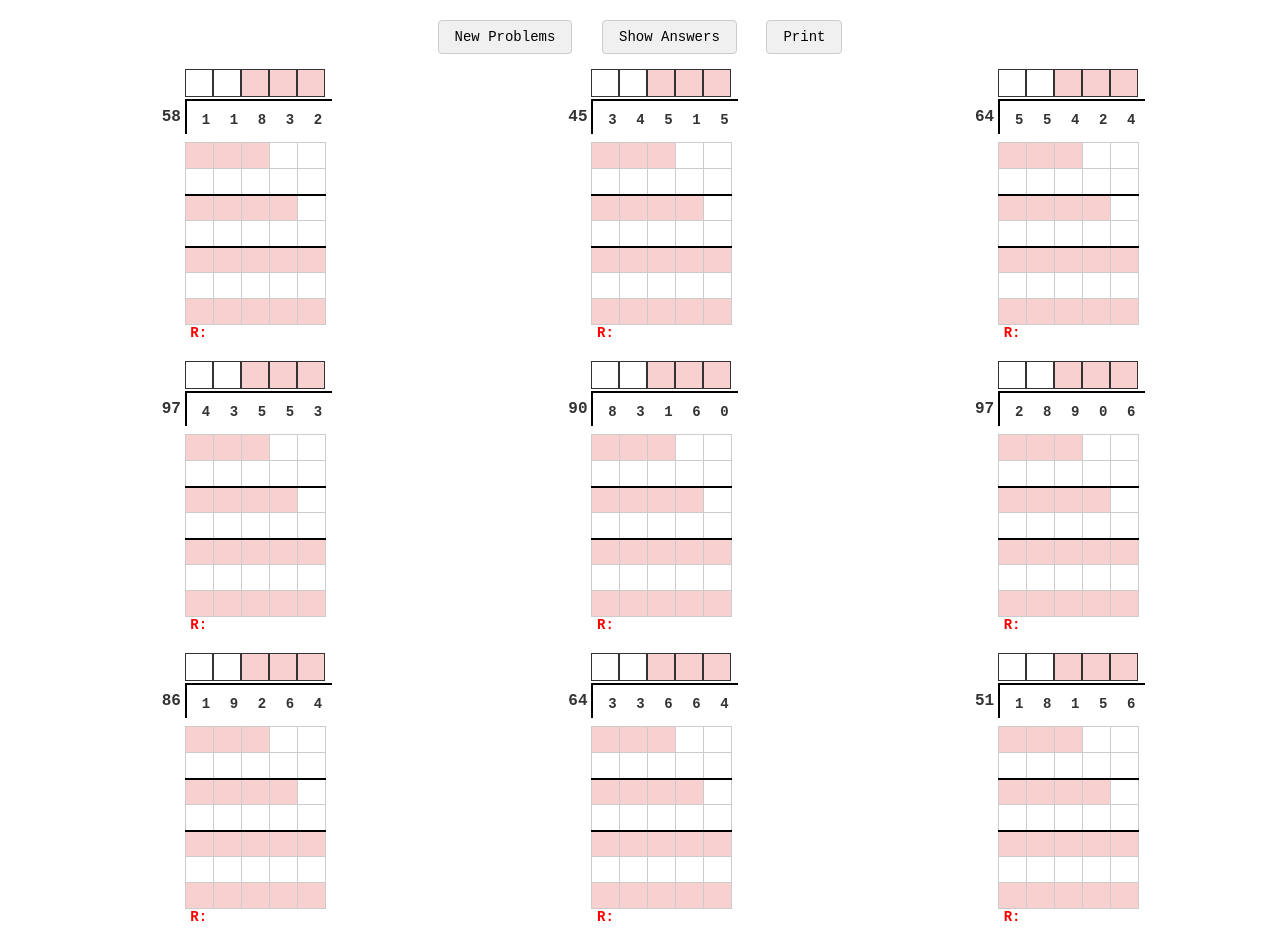
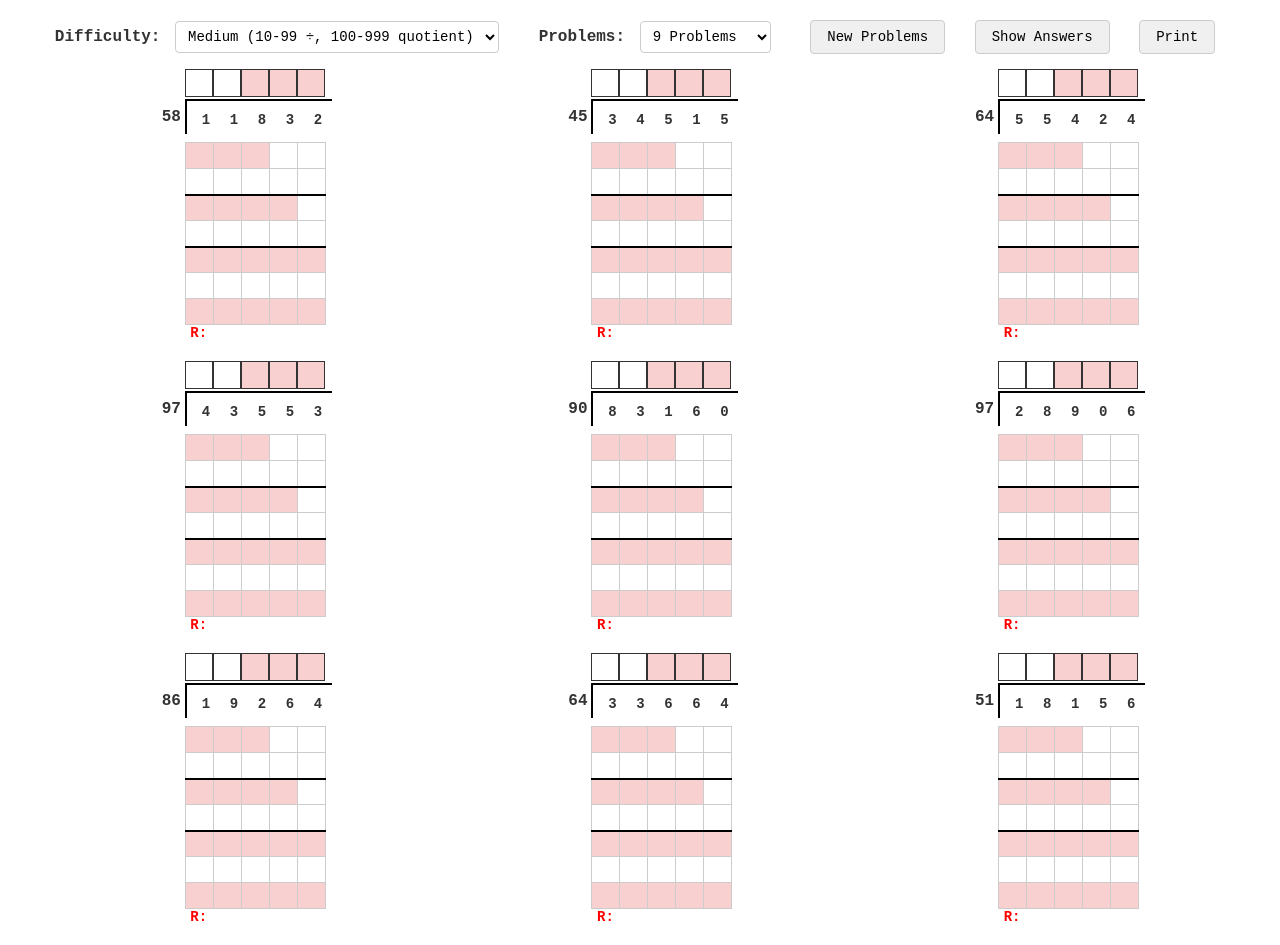
Before and after one commit to morphkurt/long-division, a website: page web/index.html in a window 1280 px wide. Drawn offline with Linux system fonts and the light colour scheme.

Commit message:
Add complexity and problem count controls to web interface
- Add difficulty selector (Easy/Medium/Hard) with same settings as CLI
- Add problem count selector (6/9/12 problems)
- Update grid layout dynamically based on problem count
- Auto-generate new problems when settings change
- Match CLI functionality in web interface

```diff
--- a/web/index.html
+++ b/web/index.html
@@ -37,6 +37,21 @@
 
         .controls button:hover {
             background: #e0e0e0;
+        }
+
+        .controls label {
+            font-weight: bold;
+            margin-right: 5px;
+        }
+
+        .controls select {
+            margin-right: 10px;
+            padding: 6px 8px;
+            font-family: inherit;
+            font-size: 14px;
+            border: 1px solid #ccc;
+            border-radius: 4px;
+            background: white;
         }
 
         .problems-grid {
@@ -190,7 +205,21 @@
 <body>
 
     <div class="controls">
-        <button onclick="generateProblems()">New Problems</button>
+        <label for="complexity">Difficulty: </label>
+        <select id="complexity" onchange="generateProblems()">
+            <option value="easy">Easy (10-50 ÷, 100-199 quotient)</option>
+            <option value="medium" selected>Medium (10-99 ÷, 100-999 quotient)</option>
+            <option value="hard">Hard (50-99 ÷, 500-999 quotient)</option>
+        </select>
+
+        <label for="problem-count" style="margin-left: 20px;">Problems: </label>
+        <select id="problem-count" onchange="generateProblems()">
+            <option value="6">6 Problems</option>
+            <option value="9" selected>9 Problems</option>
+            <option value="12">12 Problems</option>
+        </select>
+
+        <button onclick="generateProblems()" style="margin-left: 20px;">New Problems</button>
         <button onclick="toggleAnswers()" id="answer-toggle">Show Answers</button>
         <button onclick="window.print()">Print</button>
     </div>
@@ -235,8 +264,19 @@
         }
 
         function generateRandomProblem() {
-            const divisor = Math.floor(Math.random() * 90) + 10; // 10-99
-            const quotient = Math.floor(Math.random() * 900) + 100; // 100-999
+            const complexity = document.getElementById('complexity').value;
+
+            // Complexity settings matching CLI
+            const complexityMap = {
+                easy: { divisorMin: 10, divisorMax: 50, quotientMin: 100, quotientMax: 199 },
+                medium: { divisorMin: 10, divisorMax: 99, quotientMin: 100, quotientMax: 999 },
+                hard: { divisorMin: 50, divisorMax: 99, quotientMin: 500, quotientMax: 999 }
+            };
+
+            const config = complexityMap[complexity] || complexityMap.medium;
+
+            const divisor = Math.floor(Math.random() * (config.divisorMax - config.divisorMin + 1)) + config.divisorMin;
+            const quotient = Math.floor(Math.random() * (config.quotientMax - config.quotientMin + 1)) + config.quotientMin;
             const dividend = divisor * quotient;
 
             // Ensure 5-digit dividend
@@ -419,9 +459,23 @@
         }
 
         function generateProblems() {
+            const problemCount = parseInt(document.getElementById('problem-count').value);
             problems = [];
-            for (let i = 0; i < 9; i++) {
+            for (let i = 0; i < problemCount; i++) {
                 problems.push(generateRandomProblem());
+            }
+
+            // Update grid layout based on problem count
+            const grid = document.getElementById('problems-grid');
+            if (problemCount === 6) {
+                grid.style.gridTemplateColumns = 'repeat(3, 1fr)';
+                grid.style.gridTemplateRows = 'repeat(2, 1fr)';
+            } else if (problemCount === 9) {
+                grid.style.gridTemplateColumns = 'repeat(3, 1fr)';
+                grid.style.gridTemplateRows = 'repeat(3, 1fr)';
+            } else if (problemCount === 12) {
+                grid.style.gridTemplateColumns = 'repeat(4, 1fr)';
+                grid.style.gridTemplateRows = 'repeat(3, 1fr)';
             }
             // Reset to hidden state when generating new problems
             showingAnswers = false;
```
